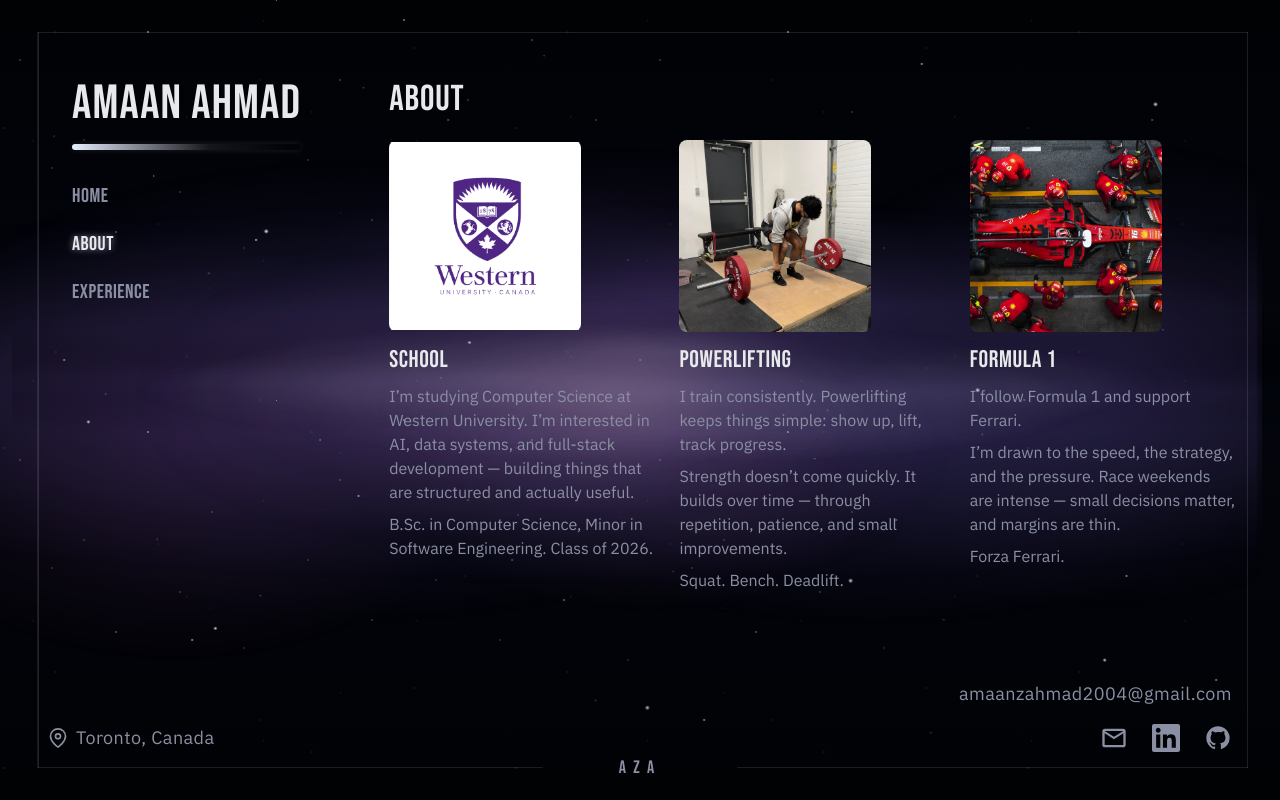
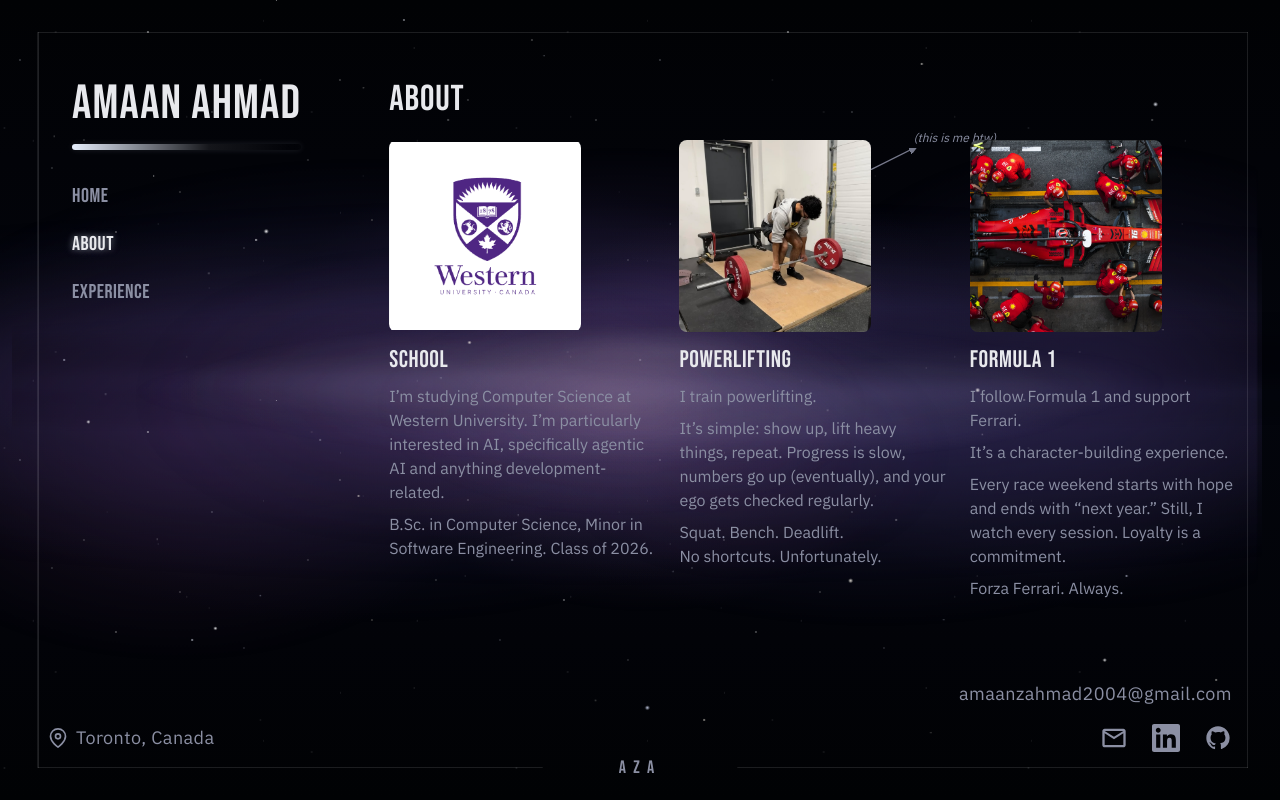
Before and after one commit to AmaanAhmad21/amaanPortfolio, a Next.js app: page /about in a window 1280 px wide. Built offline with nearby package versions, Linux system fonts and the light colour scheme.

Commit message:
Basically done gonna deploy it and il deal with anything new later ngl

```diff
--- a/app/about/page.tsx
+++ b/app/about/page.tsx
@@ -27,7 +27,7 @@
               School
             </h3>
             <p className="text-[var(--text-muted)] leading-relaxed text-sm md:text-base mb-2">
-              I’m studying Computer Science at Western University. I’m interested in AI, data systems, and full-stack development — building things that are structured and actually useful.
+              I’m studying Computer Science at Western University. I’m particularly interested in AI, specifically agentic AI and anything development-related.
             </p>
             <p className="text-[var(--text-muted)] leading-relaxed text-sm md:text-base">
               B.Sc. in Computer Science, Minor in Software Engineering. Class of 2026.
@@ -37,7 +37,8 @@
 
         {/* Powerlifting */}
         <section className="flex flex-col items-center md:items-start gap-3 opacity-0 animate-fade-in-up" style={{ animationDelay: "120ms" }}>
-          <div className="w-40 h-40 md:w-48 md:h-48 relative rounded-lg overflow-hidden shrink-0 transition-transform duration-300 hover:scale-105">
+          <div className="relative shrink-0">
+            <div className="relative z-10 w-40 h-40 md:w-48 md:h-48 rounded-lg overflow-hidden transition-transform duration-300 hover:scale-105">
               <Image
                 src="/images/powerlifting.jpeg"
                 alt="Powerlifting"
@@ -45,18 +46,52 @@
                 className="object-cover"
               />
             </div>
+            {/* Straight arrow from photo to text (behind photo so hover scale hides it) */}
+            <svg
+              className="absolute left-full top-[4%] z-0 w-[44px] h-[28px] md:w-[48px] md:h-[30px] text-[var(--text-muted)]"
+              style={{ filter: "opacity(0.85)" }}
+              viewBox="0 0 44 28"
+              fill="none"
+              stroke="currentColor"
+              strokeWidth="1.2"
+              strokeLinecap="round"
+              aria-hidden
+            >
+              <path
+                d="M 0 20 L 40 0"
+                markerEnd="url(#powerlifting-arrow)"
+              />
+              <defs>
+                <marker
+                  id="powerlifting-arrow"
+                  markerWidth="6"
+                  markerHeight="6"
+                  refX="4"
+                  refY="3"
+                  orient="auto"
+                >
+                  <path d="M 0 0 L 6 3 L 0 6 Z" fill="currentColor" />
+                </marker>
+              </defs>
+            </svg>
+            <span className="absolute left-full top-3 z-0 -translate-y-full -mt-1 md:-mt-1.5 text-xs text-[var(--text-muted)] italic whitespace-nowrap pl-[38px] md:pl-[42px]">
+              (this is me btw)
+            </span>
+          </div>
           <div className="text-center md:text-left">
             <h3 className="font-heading text-xl md:text-2xl tracking-wide text-[var(--text)] mb-2">
               Powerlifting
             </h3>
             <p className="text-[var(--text-muted)] leading-relaxed text-sm md:text-base mb-2">
-              I train consistently. Powerlifting keeps things simple: show up, lift, track progress.
+              I train powerlifting.
             </p>
             <p className="text-[var(--text-muted)] leading-relaxed text-sm md:text-base mb-2">
-              Strength doesn’t come quickly. It builds over time — through repetition, patience, and small improvements.
+              It’s simple: show up, lift heavy things, repeat. Progress is slow, numbers go up (eventually), and your ego gets checked regularly.
             </p>
             <p className="text-[var(--text-muted)] leading-relaxed text-sm md:text-base">
               Squat. Bench. Deadlift.
+              <br />
+              No shortcuts. Unfortunately.
             </p>
           </div>
         </section>
@@ -79,10 +114,13 @@
               I follow Formula 1 and support Ferrari.
             </p>
             <p className="text-[var(--text-muted)] leading-relaxed text-sm md:text-base mb-2">
-              I’m drawn to the speed, the strategy, and the pressure. Race weekends are intense — small decisions matter, and margins are thin.
+              It’s a character-building experience.
+            </p>
+            <p className="text-[var(--text-muted)] leading-relaxed text-sm md:text-base mb-2">
+              Every race weekend starts with hope and ends with “next year.” Still, I watch every session. Loyalty is a commitment.
             </p>
             <p className="text-[var(--text-muted)] leading-relaxed text-sm md:text-base">
-              Forza Ferrari.
+              Forza Ferrari. Always.
             </p>
           </div>
         </section>
--- a/app/experience/page.tsx
+++ b/app/experience/page.tsx
@@ -32,7 +32,7 @@
           Experience
         </h2>
 
-        <div className="flex-1 grid grid-cols-1 md:grid-cols-2 gap-8 md:gap-12 min-h-0 overflow-hidden">
+        <div className="flex-1 grid grid-cols-1 md:grid-cols-2 gap-6 md:gap-8 min-h-0 overflow-hidden">
           {/* Work section */}
           <section className="flex flex-col min-h-0 overflow-hidden">
             <h3 className="font-heading text-xl md:text-2xl tracking-wide text-[var(--text)] mb-5 shrink-0">
```
Lines whose indentation alone changed are shown as unchanged.
